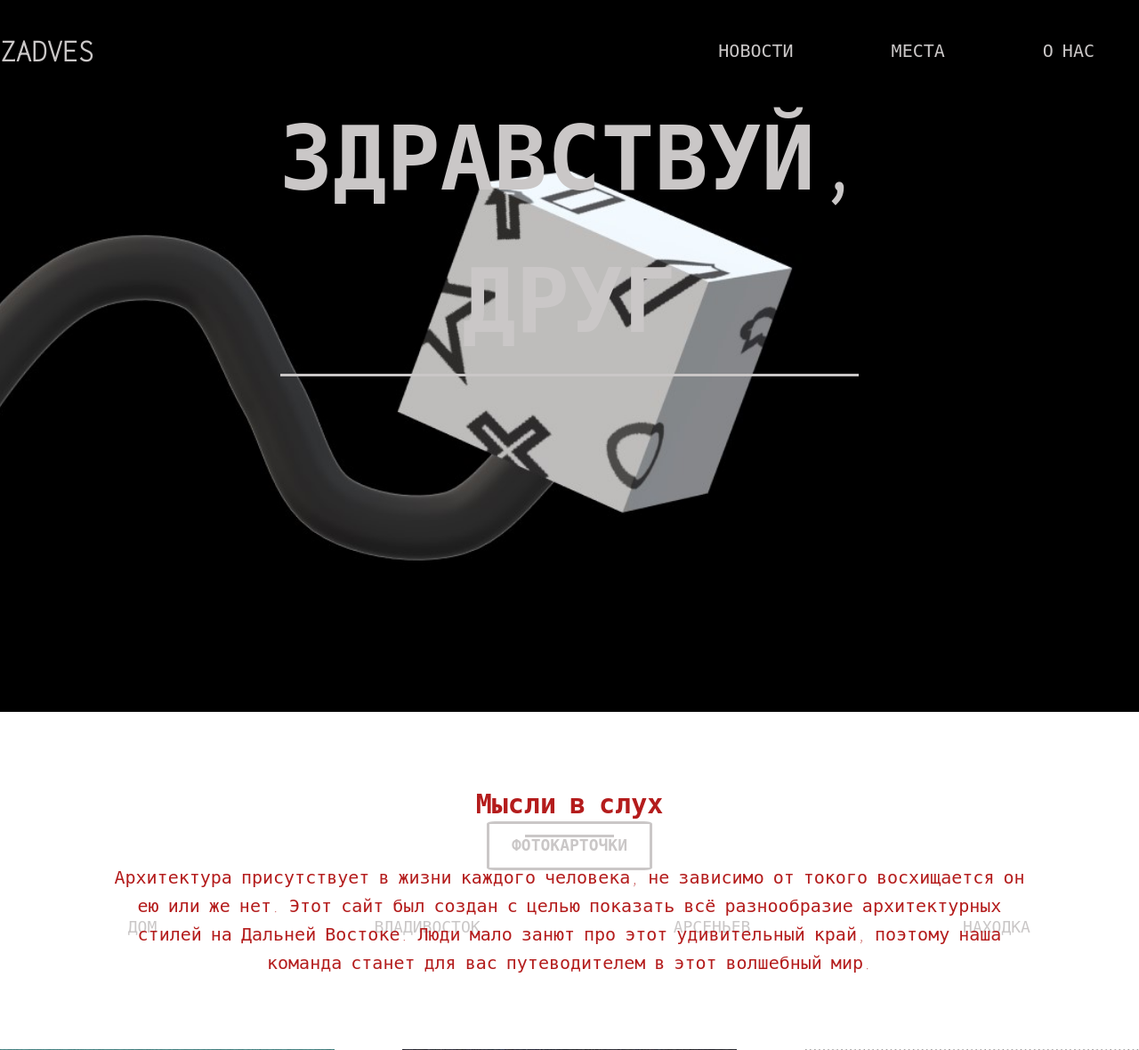
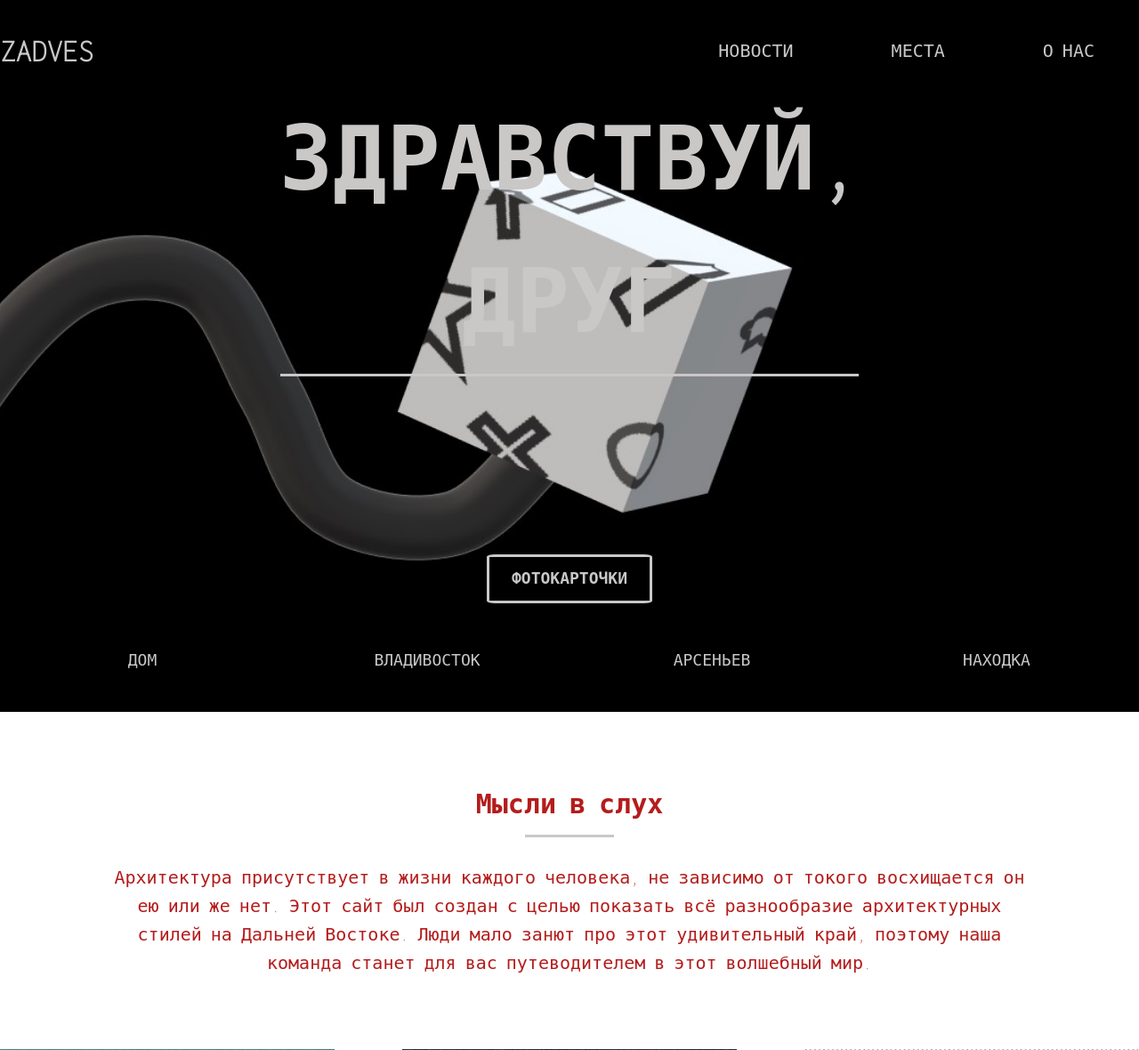
Before and after one commit to ZadVes/nikSite, a PHP site: page / in a window 1280 px wide. Shown: the top 1180 px of the page at 89% size. Run offline with PHP 8.4, Linux system fonts and the light colour scheme.

Commit message:
Update style.css

```diff
--- a/style.css
+++ b/style.css
@@ -121,7 +121,7 @@ h1, h2, h3, h4, h5, h6{
     color: rgb(202, 199, 199);
     text-transform: uppercase;
     text-decoration: none;
-    margin: 500px auto 0;
+    margin: 200px auto 0;
     border-radius: 5%;
 
     transition: background .2s linear, color .2s linear;
```
